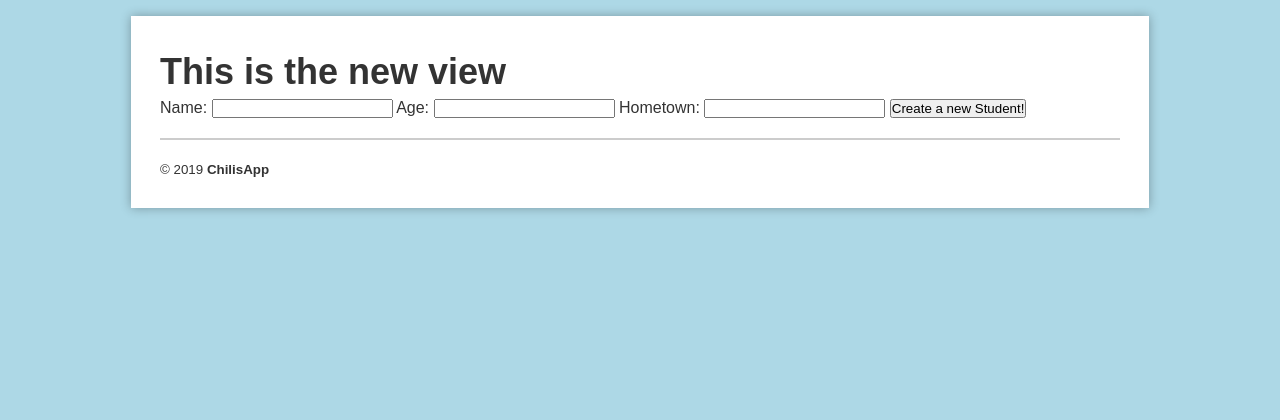
After one commit to cjl248/dumbo-web-071519, a Sinatra app: page /students/new in a window 1280 px wide. The commit adds this page. Shown: the top 420 px of the page. Run offline with Sinatra, Linux system fonts and the light colour scheme.

Commit message:
add lecture

```diff
--- a/14-Sinatra-CR/app/controllers/application_controller.rb
+++ b/14-Sinatra-CR/app/controllers/application_controller.rb
@@ -11,6 +11,7 @@ class ApplicationController < Sinatra::Base
     erb :welcome
   end
 
+  # INDEX
   get '/students' do
     # binding.pry
     if params[:search_name]
@@ -22,8 +23,22 @@ class ApplicationController < Sinatra::Base
     erb :index
   end
 
+  # NEW
+  get '/students/new' do
+    erb :new
+  end
+
+  # CREATE
+  post '/students' do
+    @student = Student.create(params[:student])
+    redirect "/students/#{@student.id}"
+    # erb :show
+  end
+
+  # SHOW
   get '/students/:id' do
      @student = Student.find(params[:id])
+     @hello = "hello"
      # @student = Student.find_by(id: params[:id])
      erb :show
   end
--- /dev/null
+++ b/14-Sinatra-CR/app/views/new.erb
@@ -0,0 +1,14 @@
+<h1>This is the new view</h1>
+
+<form action="/students" method="POST">
+  <label for="student_name">Name:</label>
+  <input type="text" name="student[name]" id="student_name">
+
+  <label for="student_age">Age:</label>
+  <input type="number" name="student[age]" id="student_age">
+
+  <label for="student_hometown">Hometown:</label>
+  <input type="text" name="student[hometown]" id="student_hometown">
+
+  <input type="submit" name="submit" id="submit" value="Create a new Student!">
+</form>
--- a/14-Sinatra-CR/app/views/show.erb
+++ b/14-Sinatra-CR/app/views/show.erb
@@ -1,4 +1,6 @@
 <h1>This is the show page</h1>
+
+  <%= @hello %>
 
 <p>
   Name: <%= @student.name %>
```
Also changed, not shown: 1 other file.
